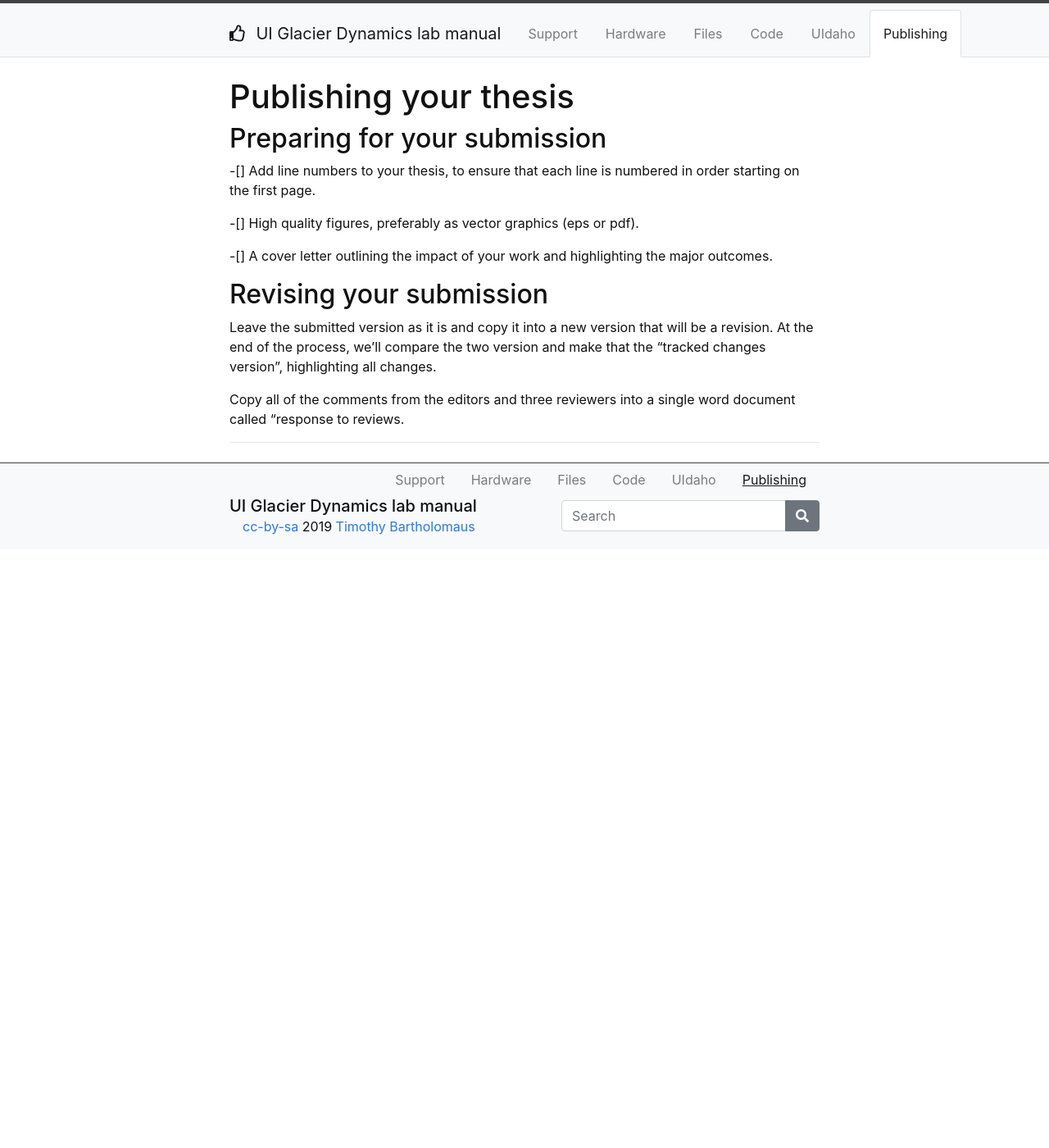
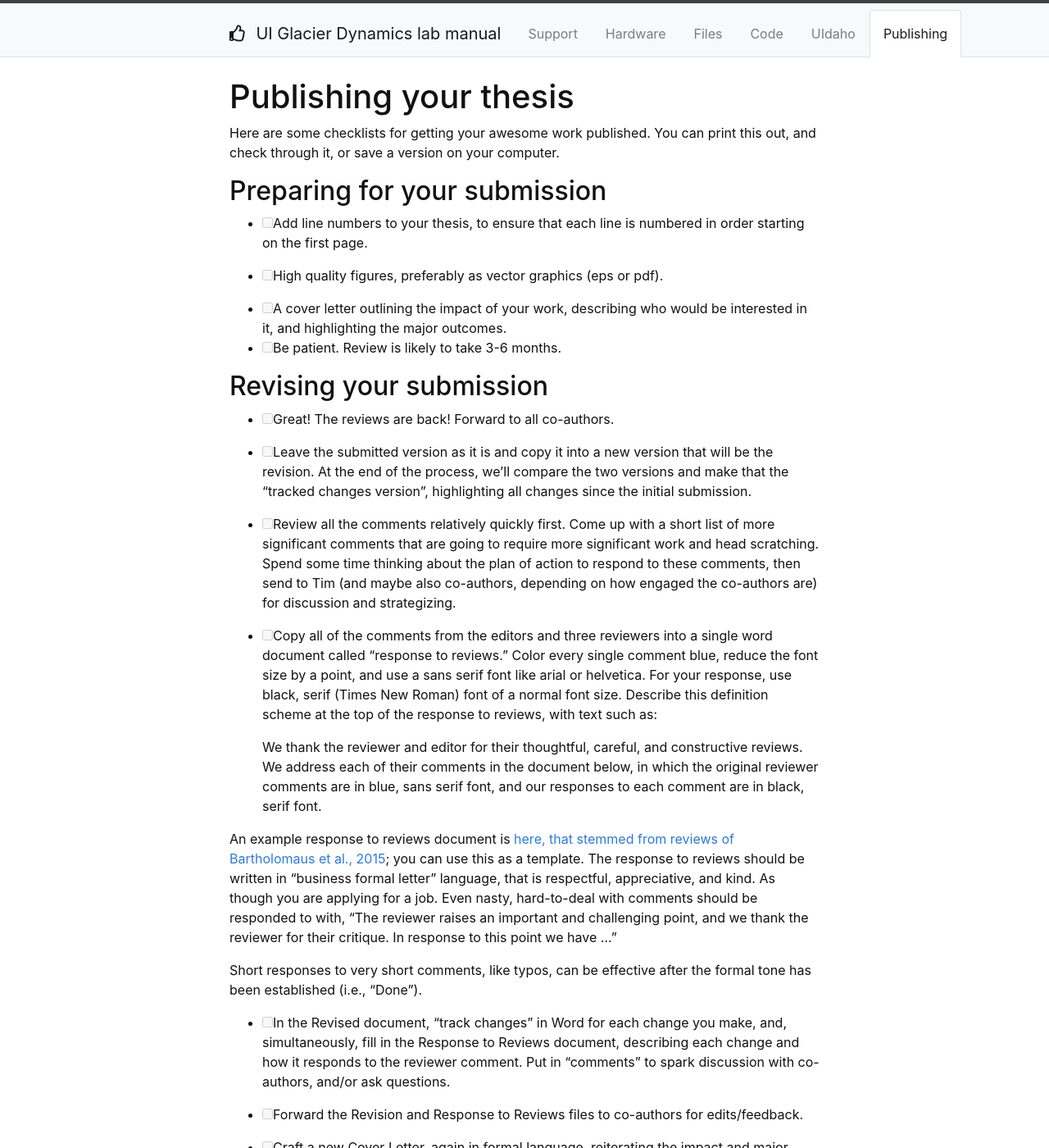
Before and after one commit to yoramterleth/uiglaciology, a Jekyll site: the page built from content/5-Publishing.md, in a window 1280 px wide and 1400 px high. Shown: the whole window at 82% size. Built offline with Jekyll 4.4.1, drawn with Linux system fonts in a browser that asks for light colours; some of the changed text lies outside the part shown.

Commit message:
Completed what to do with reviews

```diff
--- a/content/5-Publishing.md
+++ b/content/5-Publishing.md
@@ -4,18 +4,39 @@ nav: true
 ---
 
 # Publishing your thesis
+Here are some checklists for getting your awesome work published.  You can print this out, and check through it, or save a version on your computer.
 
 ## Preparing for your submission
--[] Add line numbers to your thesis, to ensure that each line is numbered in order starting on the first page.
+- [ ] Add line numbers to your thesis, to ensure that each line is numbered in order starting on the first page.
 
--[] High quality figures, preferably as vector graphics (eps or pdf).
+- [ ] High quality figures, preferably as vector graphics (eps or pdf).
 
--[] A cover letter outlining the impact of your work and highlighting the major outcomes.
+- [ ] A cover letter outlining the impact of your work, describing who would be interested in it, and highlighting the major outcomes.
+- [ ] Be patient.  Review is likely to take 3-6 months.
 
 ## Revising your submission
-Leave the submitted version as it is and copy it into a new version that will be a revision.  At the end of the process, we’ll compare the two version and make that the “tracked changes version”, highlighting all changes.
+- [ ] Great!  The reviews are back!  Forward to all co-authors.
 
-Copy all of the comments from the editors and three reviewers into a single word document called “response to reviews.
+- [ ] Leave the submitted version as it is and copy it into a new version that will be the revision.  At the end of the process, we’ll compare the two versions and make that the “tracked changes version”, highlighting all changes since the initial submission.
+
+- [ ] Review all the comments relatively quickly first.  Come up with a short list of more significant comments that are going to require more significant work and head scratching.  Spend some time thinking about the plan of action to respond to these comments, then send to Tim (and maybe also co-authors, depending on how engaged the co-authors are) for discussion and strategizing.
+
+- [ ] Copy all of the comments from the editors and three reviewers into a single word document called “response to reviews."  Color every single comment blue, reduce the font size by a point, and use a sans serif font like arial or helvetica.  For your response, use black, serif (Times New Roman) font of a normal font size.  Describe this definition scheme at the top of the response to reviews, with text such as:
+> We thank the reviewer and editor for their thoughtful, careful, and constructive reviews.  We address each of their comments in the document below, in which the original reviewer comments are in blue, sans serif font, and our responses to each comment are in black, serif font.
+
+An example response to reviews document is [here, that stemmed from reviews of Bartholomaus et al., 2015](content/files/Response_to_reviews.docx); you can use this as a template.  The response to reviews should be written in "business formal letter" language, that is respectful, appreciative, and kind.  As though you are applying for a job.  Even nasty, hard-to-deal with comments should be responded to with, "The reviewer raises an important and challenging point, and we thank the reviewer for their critique.  In response to this point we have ..."
+
+Short responses to very short comments, like typos, can be effective after the formal tone has been established (i.e., "Done").
+
+- [ ] In the Revised document, "track changes" in Word for each change you make, and, simultaneously, fill in the Response to Reviews document, describing each change and how it responds to the reviewer comment.  Put in "comments" to spark discussion with co-authors, and/or ask questions.
+
+- [ ] Forward the Revision and Response to Reviews files to co-authors for edits/feedback.
+
+- [ ] Craft a new Cover Letter, again in formal language, reiterating the impact and major conclusions of your paper, and also allocating a couple of sentences to each of the major changes you've made.  Thank the editor and the reviewers for their time.
+
+- [ ] When all the co-authors give the okay, re-submit!  Thanks for your hard work and pushing this through to completion!
+
+
 
 
 
```
